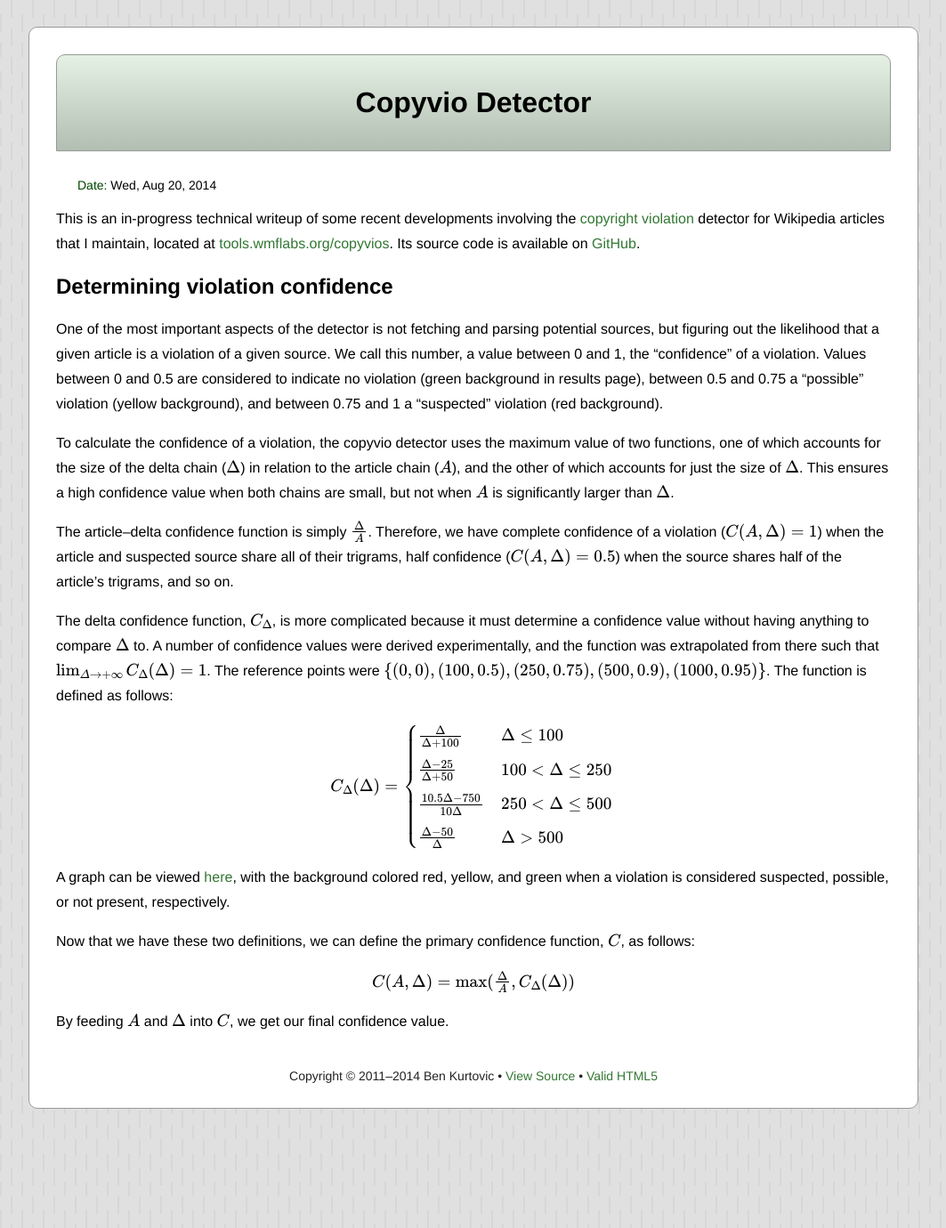
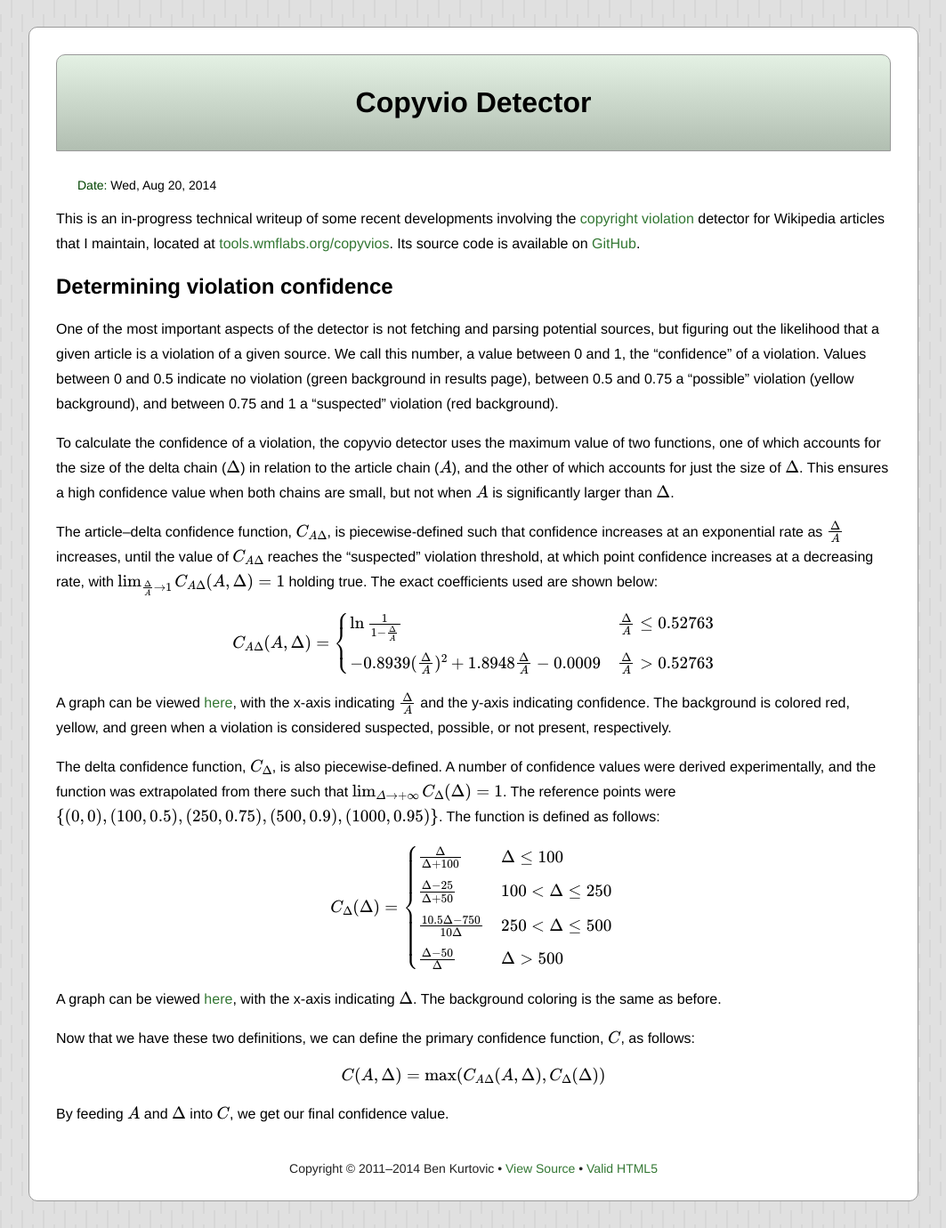
Before and after one commit to earwig/benkurtovic.com, a Jekyll site: the page built from _posts/2014-08-20-copyvio-detector.md, in a window 1280 px wide. Shown: the whole page at 89% size, without its empty margins (108-1171 px from the left). Built offline with Jekyll 4.4.1, drawn with Linux system fonts in a browser that asks for light colours; formulas are drawn with MathJax 3; comment, search, counter and statistics services are not loaded; before the commit the page ends 1276 px from its top, so only the background shows below that.

Commit message:
Add new article-delta confidence function.

```diff
--- a/_posts/2014-08-20-copyvio-detector.md
+++ b/_posts/2014-08-20-copyvio-detector.md
@@ -15,10 +15,10 @@ available on [GitHub](//github.com/earwig/copyvios).
 One of the most important aspects of the detector is not fetching and parsing
 potential sources, but figuring out the likelihood that a given article is a
 violation of a given source. We call this number, a value between 0 and 1, the
-"confidence" of a violation. Values between 0 and 0.5 are considered to
-indicate no violation (green background in results page), between 0.5 and 0.75
-a "possible" violation (yellow background), and between 0.75 and 1 a
-"suspected" violation (red background).
+"confidence" of a violation. Values between 0 and 0.5 indicate no violation
+(green background in results page), between 0.5 and 0.75 a "possible" violation
+(yellow background), and between 0.75 and 1 a "suspected" violation (red
+background).
 
 To calculate the confidence of a violation, the copyvio detector uses the
 maximum value of two functions, one of which accounts for the size of the delta
@@ -28,19 +28,29 @@ chain (<span>\\(\Delta\\)</span>) in relation to the article chain
 chains are small, but not when <span>\\(A\\)</span> is significantly larger
 than <span>\\(\Delta\\)</span>.
 
-The article–delta confidence function is simply
-<span>\\(\frac{\Delta}{A}\\)</span>. Therefore, we have complete confidence of
-a violation (<span>\\(C(A, \Delta)=1\\)</span>) when the article and suspected
-source share all of their trigrams, half confidence
-(<span>\\(C(A, \Delta)=0.5\\)</span>) when the source shares half of the
-article's trigrams, and so on.
+The article–delta confidence function, <span>\\(C_{A\Delta}\\)</span>, is
+piecewise-defined such that confidence increases at an exponential rate as
+<span>\\(\frac{\Delta}{A}\\)</span> increases, until the value of
+<span>\\(C_{A\Delta}\\)</span> reaches the "suspected" violation threshold, at
+which point confidence increases at a decreasing rate, with
+<span>\\(\lim_{\frac{\Delta}{A} \to 1}C\_{A\Delta}(A, \Delta)=1\\)</span>
+holding true. The exact coefficients used are shown below:
 
-The delta confidence function, <span>\\(C_{\Delta}\\)</span>, is more
-complicated because it must determine a confidence value without having
-anything to compare <span>\\(\Delta\\)</span> to. A number of confidence values
-were derived experimentally, and the function was extrapolated from there such
-that <span>\\(\lim_{Δ \to +\infty}C\_{\Delta}(\Delta) = 1\\)</span>. The
-reference points were <span>\\(\\{(0, 0), (100, 0.5), (250, 0.75), (500, 0.9),
+<div>$$C_{A\Delta}(A, \Delta)=\begin{cases} \ln\frac{1}{1-\frac{\Delta}{A}} &
+\frac{\Delta}{A} \le 0.52763 \\[0.5em]
+-0.8939(\frac{\Delta}{A})^2+1.8948\frac{\Delta}{A}-0.0009 &
+\frac{\Delta}{A} \gt 0.52763 \end{cases}$$</div>
+
+A graph can be viewed [here](/static/article-delta_confidence_function.pdf),
+with the x-axis indicating <span>\\(\frac{\Delta}{A}\\)</span> and the y-axis
+indicating confidence. The background is colored red, yellow, and green when a
+violation is considered suspected, possible, or not present, respectively.
+
+The delta confidence function, <span>\\(C_{\Delta}\\)</span>, is also
+piecewise-defined. A number of confidence values were derived experimentally,
+and the function was extrapolated from there such that
+<span>\\(\lim_{Δ \to +\infty}C\_{\Delta}(\Delta)=1\\)</span>. The reference
+points were <span>\\(\\{(0, 0), (100, 0.5), (250, 0.75), (500, 0.9),
 (1000, 0.95)\\}\\)</span>. The function is defined as follows:
 
 <div>$$C_{\Delta}(\Delta)=\begin{cases} \frac{\Delta}{\Delta+100} & \Delta\leq
@@ -49,13 +59,13 @@ reference points were <span>\\(\\{(0, 0), (100, 0.5), (250, 0.75), (500, 0.9),
 \frac{\Delta-50}{\Delta} & \Delta\gt500 \end{cases}$$</div>
 
 A graph can be viewed [here](/static/delta_confidence_function.pdf), with the
-background colored red, yellow, and green when a violation is considered
-suspected, possible, or not present, respectively.
+x-axis indicating <span>\\(\Delta\\)</span>. The background coloring is the
+same as before.
 
 Now that we have these two definitions, we can define the primary confidence
 function, <span>\\(C\\)</span>, as follows:
 
-<div>$$C(A, \Delta) = \max(\tfrac{\Delta}{A}, C_{\Delta}(\Delta))$$</div>
+<div>$$C(A, \Delta) = \max(C_{A\Delta}(A, \Delta), C_{\Delta}(\Delta))$$</div>
 
 By feeding <span>\\(A\\)</span> and <span>\\(\Delta\\)</span> into
 <span>\\(C\\)</span>, we get our final confidence value.
```
Also changed, not shown: 1 other file.
